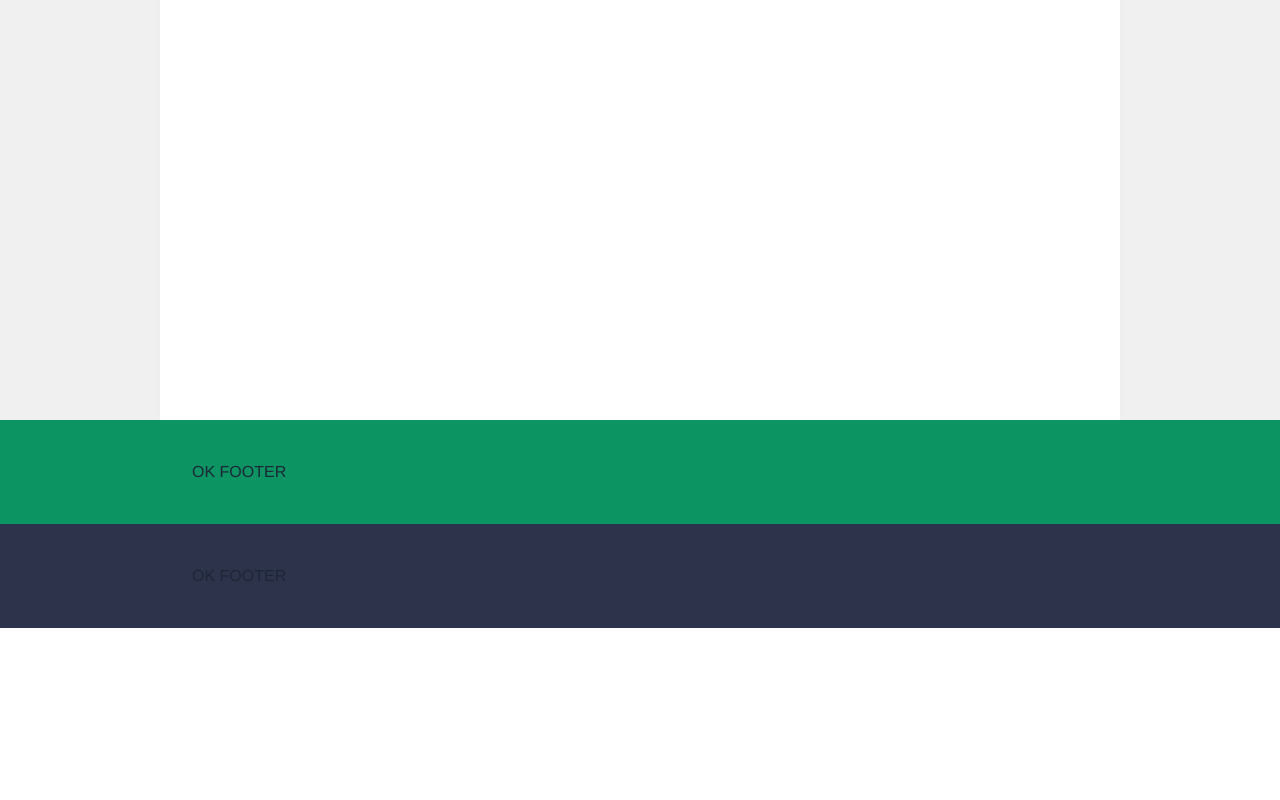
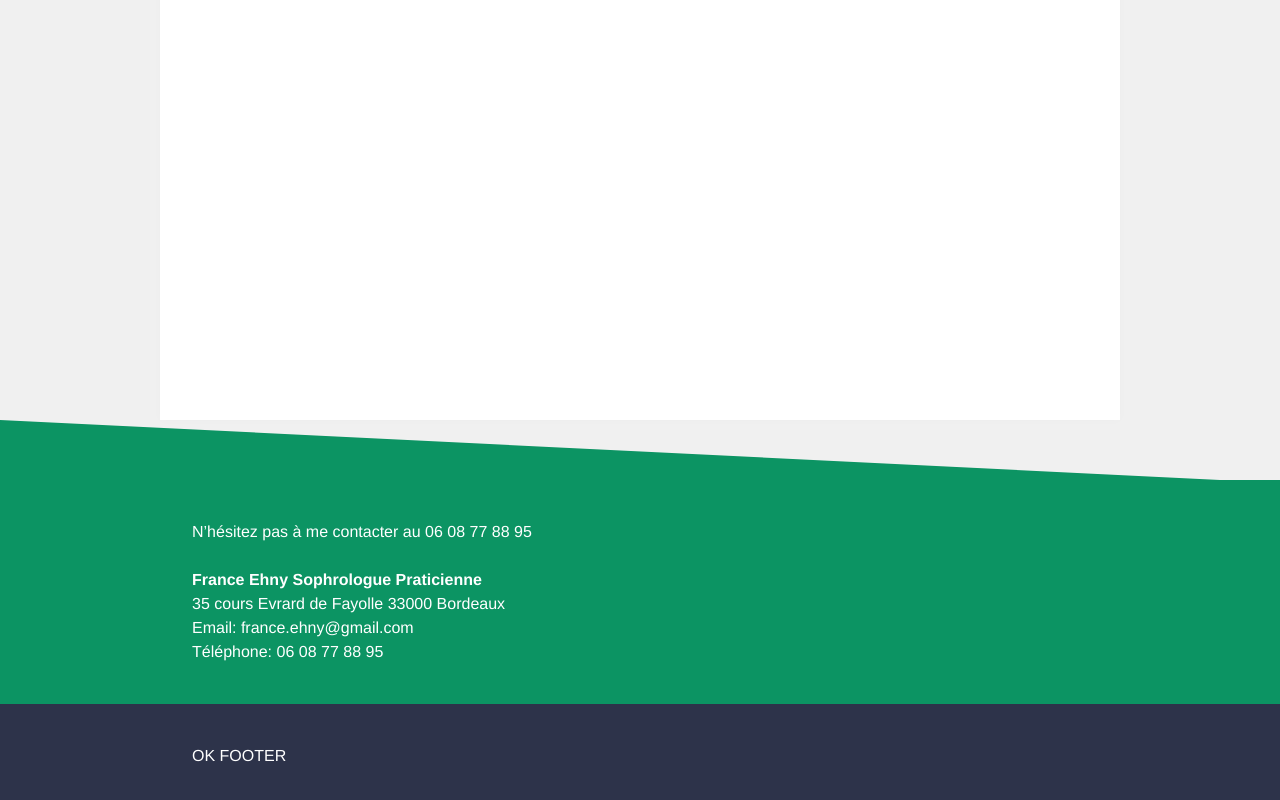
Before and after one commit to thomas-db/Sophrologie-Bordeaux, a Vue app: page / in a window 1280 px wide. Shown: the part 500-1300 px from the top of the page. Before the commit the page ends 1128 px from the top, so only its background shows below. Built offline with nearby package versions, Linux system fonts and the light colour scheme.

Commit message:
Footer - added square + text

```diff
--- a/src/components/Footer/Footer.vue
+++ b/src/components/Footer/Footer.vue
@@ -1,8 +1,16 @@
 <template>
     <footer class="Footer">
+        <div class="Footer__rotated">
+
+        </div>
         <div class="Footer__client-infos">
             <div class="client-infos__content content p-32">
-                OK FOOTER
+                <p>{{$languages.strings.not_hesitate_to_contact_me[$languages.country]}}</p>
+                <br />
+                <p class="font-semibold">France Ehny Sophrologue Praticienne</p>
+                <p>35 cours Evrard de Fayolle 33000 Bordeaux</p>
+                <p>Email: france.ehny@gmail.com</p>
+                <p>Téléphone: 06 08 77 88 95</p>
             </div>
         </div>
         <div class="Footer__rights">
--- a/src/components/Footer/_Footer.scss
+++ b/src/components/Footer/_Footer.scss
@@ -1,5 +1,14 @@
 .Footer {
     width: 100%;
+    color: white;
+}
+
+.Footer__rotated {
+    width: calc(100vw - 60px);
+    height: 0;
+    border-left: 0px solid transparent;
+    border-right: calc(100vw - 60px) solid transparent;
+    border-bottom: 60px solid #0C9463;
 }
 
 .Footer__client-infos {
--- a/src/strings.json
+++ b/src/strings.json
@@ -3,5 +3,10 @@
         "fr": "Qu'est ce que la sophrologie ?",
         "en-US": "What is sophrology?",
         "en-gb": "What is sophrology?"
+    },
+    "not_hesitate_to_contact_me": {
+        "fr": "N’hésitez pas à me contacter au 06 08 77 88 95",
+        "en-US": "Do not hesitate to contact me on 06 08 77 88 95",
+        "en-gb": "Do not hesitate to contact me on 06 08 77 88 95"
     }
 }
```
